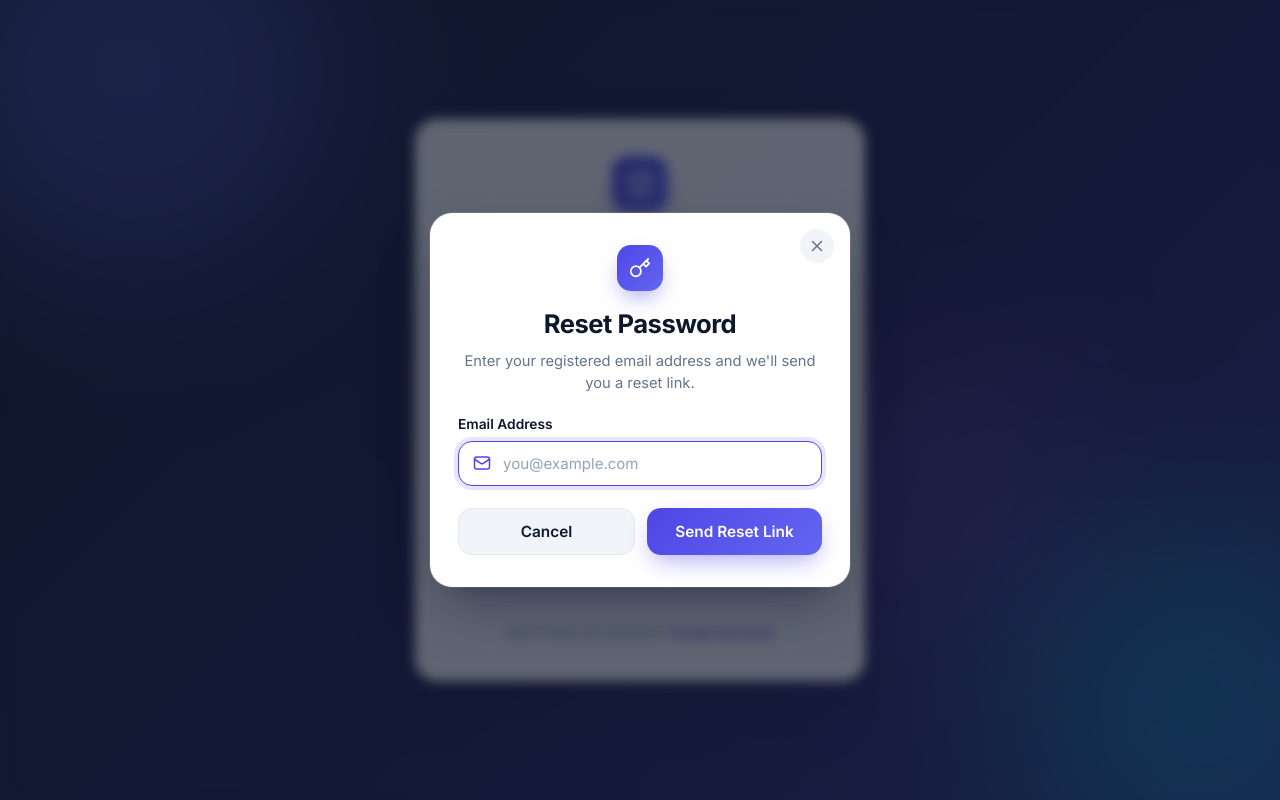
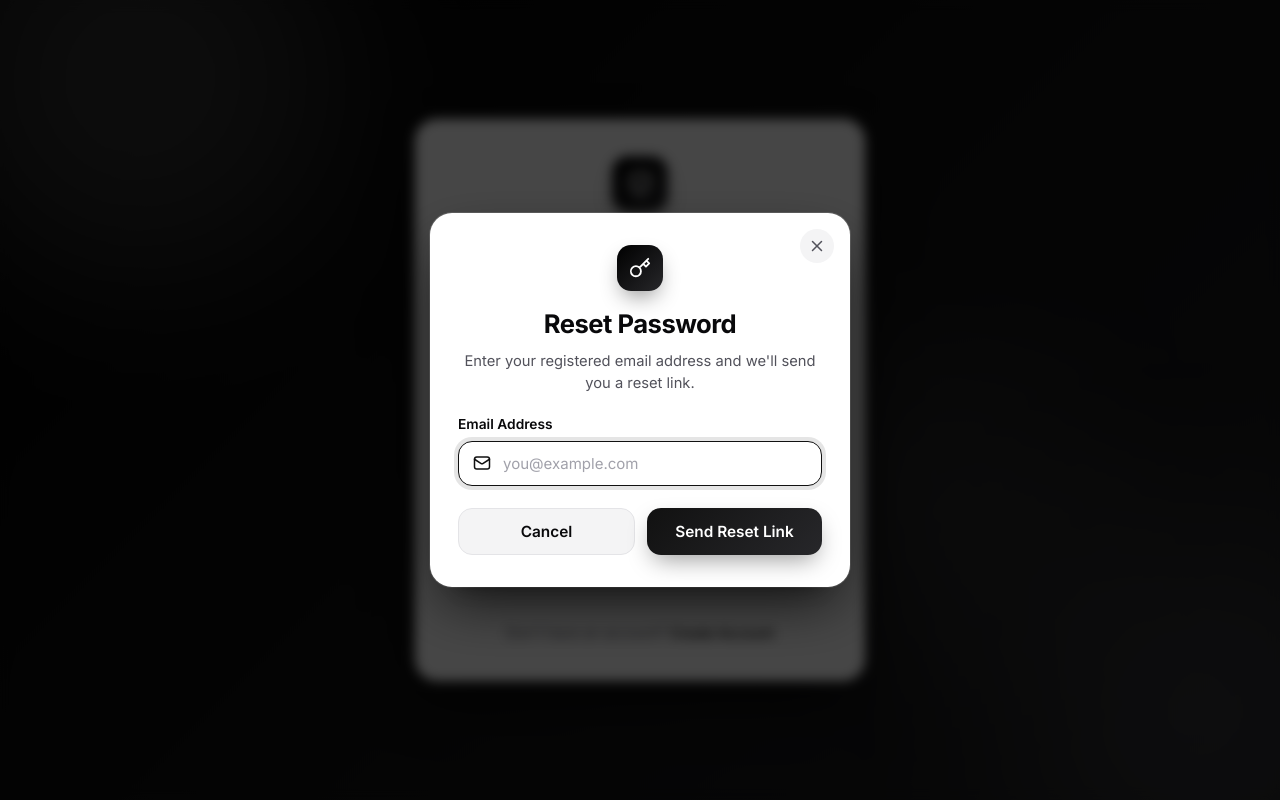
Before and after one commit to trainer2rbs-debug/project, a plain HTML site: page index.html in a window 1280 px wide. Both pictures are taken after a click on the button "Forgot Password?". Drawn offline with Linux system fonts and the light colour scheme.

Commit message:
On branch main

```diff
--- a/style.css
+++ b/style.css
@@ -1,27 +1,27 @@
 /* ==========================================================================
    CSS Variables & Color Palette
-   Clean, professional Indigo + Slate palette with semantic status colors
+   Clean, modern Black & White monochrome palette with semantic status colors
    ========================================================================== */
 :root {
-  --primary: #4f46e5;
-  --primary-hover: #4338ca;
-  --primary-light: #eef2ff;
-  --accent: #06b6d4;
+  --primary: #111111;
+  --primary-hover: #000000;
+  --primary-light: #f4f4f5;
+  --accent: #52525b;
 
-  --bg-gradient-start: #0f172a;
-  --bg-gradient-mid: #1e1b4b;
-  --bg-gradient-end: #312e81;
+  --bg-gradient-start: #000000;
+  --bg-gradient-mid: #111111;
+  --bg-gradient-end: #1c1c1e;
 
-  --surface: rgba(255, 255, 255, 0.96);
-  --surface-border: rgba(255, 255, 255, 0.28);
+  --surface: rgba(255, 255, 255, 0.98);
+  --surface-border: rgba(255, 255, 255, 0.25);
 
-  --text-main: #0f172a;
-  --text-muted: #64748b;
-  --text-light: #94a3b8;
+  --text-main: #09090b;
+  --text-muted: #52525b;
+  --text-light: #a1a1aa;
 
-  --input-bg: #f8fafc;
-  --input-border: #cbd5e1;
-  --input-focus: #4f46e5;
+  --input-bg: #fafafa;
+  --input-border: #d4d4d8;
+  --input-focus: #111111;
 
   --success: #10b981;
   --success-bg: #ecfdf5;
@@ -39,9 +39,9 @@
   --radius-lg: 22px;
   --radius-pill: 9999px;
 
-  --shadow-card: 0 24px 60px -12px rgba(15, 23, 42, 0.45),
-    0 0 0 1px rgba(255, 255, 255, 0.12);
-  --shadow-btn: 0 10px 24px -6px rgba(79, 70, 229, 0.48);
+  --shadow-card: 0 24px 60px -12px rgba(0, 0, 0, 0.75),
+    0 0 0 1px rgba(255, 255, 255, 0.14);
+  --shadow-btn: 0 10px 24px -6px rgba(0, 0, 0, 0.4);
 
   --transition: 0.25s cubic-bezier(0.4, 0, 0.2, 1);
 }
@@ -96,15 +96,15 @@ body {
 .bg-orb {
   position: absolute;
   border-radius: 50%;
-  filter: blur(80px);
-  opacity: 0.45;
+  filter: blur(85px);
+  opacity: 0.18;
   animation: floatOrb 12s ease-in-out infinite alternate;
 }
 
 .orb-1 {
   width: 380px;
   height: 380px;
-  background: #6366f1;
+  background: #ffffff;
   top: -100px;
   left: -80px;
 }
@@ -112,7 +112,7 @@ body {
 .orb-2 {
   width: 340px;
   height: 340px;
-  background: #06b6d4;
+  background: #a1a1aa;
   bottom: -100px;
   right: -60px;
   animation-delay: -4s;
@@ -121,10 +121,10 @@ body {
 .orb-3 {
   width: 240px;
   height: 240px;
-  background: #a855f7;
+  background: #d4d4d8;
   top: 50%;
   right: 18%;
-  opacity: 0.25;
+  opacity: 0.12;
   animation-delay: -8s;
 }
 
@@ -180,12 +180,12 @@ body {
   height: 56px;
   margin: 0 auto 14px;
   border-radius: 16px;
-  background: linear-gradient(135deg, var(--primary) 0%, #6366f1 100%);
+  background: linear-gradient(135deg, #000000 0%, #27272a 100%);
   color: #ffffff;
   display: flex;
   align-items: center;
   justify-content: center;
-  box-shadow: 0 10px 22px -6px rgba(79, 70, 229, 0.5);
+  box-shadow: 0 10px 22px -6px rgba(0, 0, 0, 0.45);
   transition: transform var(--transition);
 }
 
@@ -332,7 +332,7 @@ body {
 .input-wrapper input:focus {
   background-color: #ffffff;
   border-color: var(--input-focus);
-  box-shadow: 0 0 0 4px rgba(79, 70, 229, 0.14);
+  box-shadow: 0 0 0 4px rgba(0, 0, 0, 0.1);
 }
 
 .input-wrapper:focus-within .input-icon {
@@ -388,7 +388,7 @@ body {
 
 .toggle-password:hover {
   color: var(--primary);
-  background-color: rgba(79, 70, 229, 0.08);
+  background-color: rgba(0, 0, 0, 0.07);
 }
 
 .toggle-password svg {
@@ -409,7 +409,7 @@ body {
 .strength-bar-track {
   width: 100%;
   height: 6px;
-  background-color: #e2e8f0;
+  background-color: #e4e4e7;
   border-radius: var(--radius-pill);
   overflow: hidden;
 }
@@ -444,10 +444,10 @@ body {
   font-size: 0.72rem;
   font-weight: 500;
   color: var(--text-muted);
-  background: #f1f5f9;
+  background: #f4f4f5;
   padding: 2px 8px;
   border-radius: var(--radius-pill);
-  border: 1px solid #e2e8f0;
+  border: 1px solid #e4e4e7;
   transition: all var(--transition);
 }
 
@@ -519,7 +519,7 @@ body {
 }
 
 .checkbox-label input:focus-visible + .custom-checkbox {
-  box-shadow: 0 0 0 3px rgba(79, 70, 229, 0.25);
+  box-shadow: 0 0 0 3px rgba(0, 0, 0, 0.22);
 }
 
 /* Links & Text Buttons */
@@ -572,14 +572,14 @@ body {
 .btn-primary {
   width: 100%;
   color: #ffffff;
-  background: linear-gradient(135deg, var(--primary) 0%, #6366f1 100%);
+  background: linear-gradient(135deg, var(--primary) 0%, #27272a 100%);
   box-shadow: var(--shadow-btn);
 }
 
 .btn-primary:hover {
-  background: linear-gradient(135deg, var(--primary-hover) 0%, var(--primary) 100%);
+  background: linear-gradient(135deg, var(--primary-hover) 0%, #18181b 100%);
   transform: translateY(-2px);
-  box-shadow: 0 14px 28px -6px rgba(79, 70, 229, 0.56);
+  box-shadow: 0 14px 28px -6px rgba(0, 0, 0, 0.48);
 }
 
 .btn-primary:hover svg {
@@ -591,13 +591,13 @@ body {
 }
 
 .btn-secondary {
-  background-color: #f1f5f9;
+  background-color: #f4f4f5;
   color: var(--text-main);
-  border: 1px solid #e2e8f0;
+  border: 1px solid #e4e4e7;
 }
 
 .btn-secondary:hover {
-  background-color: #e2e8f0;
+  background-color: #e4e4e7;
 }
 
 /* ==========================================================================
@@ -606,7 +606,7 @@ body {
 .auth-footer {
   margin-top: 24px;
   padding-top: 18px;
-  border-top: 1px solid #e2e8f0;
+  border-top: 1px solid #e4e4e7;
   text-align: center;
   font-size: 0.9rem;
   color: var(--text-muted);
@@ -619,7 +619,7 @@ body {
   position: fixed;
   inset: 0;
   z-index: 50;
-  background: rgba(15, 23, 42, 0.65);
+  background: rgba(0, 0, 0, 0.72);
   backdrop-filter: blur(6px);
   display: flex;
   align-items: center;
@@ -643,7 +643,7 @@ body {
   position: absolute;
   top: 16px;
   right: 16px;
-  background: #f1f5f9;
+  background: #f4f4f5;
   border: none;
   color: var(--text-muted);
   width: 34px;
@@ -657,7 +657,7 @@ body {
 }
 
 .modal-close:hover {
-  background: #e2e8f0;
+  background: #e4e4e7;
   color: var(--text-main);
 }
 
```
